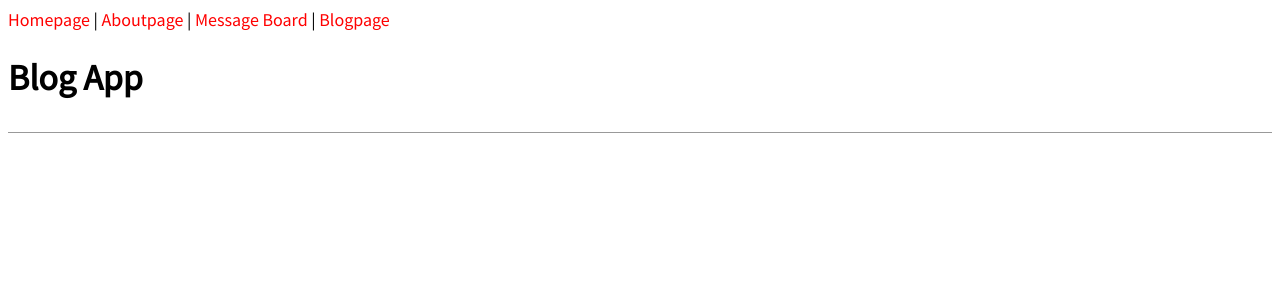
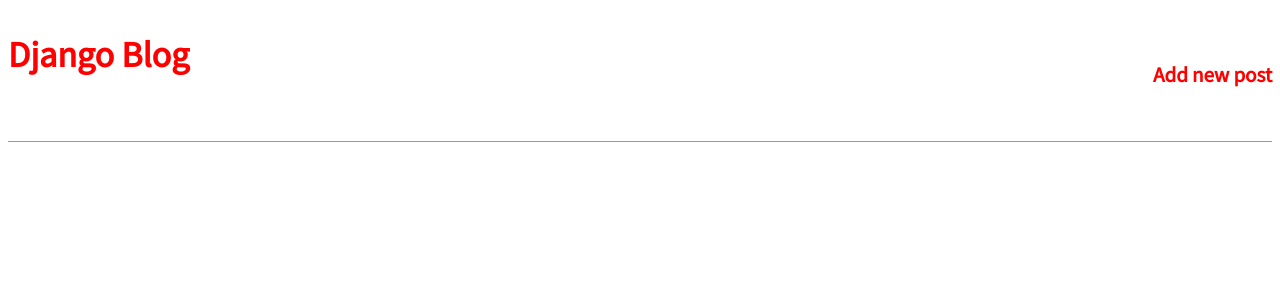
Before and after one commit to reyptr27/DjangoForBeginners, a Django app: page /blog/ in a window 1280 px wide. Shown: the top 300 px of the page. Run offline with Django 4.2, Linux system fonts and the light colour scheme; data that the repository does not hold is empty.

Commit message:
fix secret_key add .env and fix css for blog page

```diff
--- a/requirements.txt
+++ b/requirements.txt
@@ -1,4 +1,5 @@
 asgiref==3.6.0
 Django==4.2
+python-dotenv==1.0.0
 sqlparse==0.4.4
 tzdata==2023.3
--- a/static/css/base.css
+++ b/static/css/base.css
@@ -14,14 +14,14 @@ header a {
   text-decoration: none;
 }
 
-/* .nav-left {
+.nav-left {
   margin-right: auto;
 }
 
 .nav-right {
   display: flex;
   padding-top: 2rem;
-} */
+}
 
 .blog-post {
   margin-bottom: 2rem;
--- a/templates/base/base.html
+++ b/templates/base/base.html
@@ -10,11 +10,6 @@
     <link rel="stylesheet" type="text/css" href="{% static 'css/base.css' %}" />
   </head>
   <body>
-    <header>
-      <a href="{% url 'homepage' %}">Homepage</a> | <a href="{% url 'aboutpage' %}">Aboutpage</a> | <a href="{% url 'message_board' %}">Message Board</a> |
-      <a href="{% url 'blogpage' %}">Blogpage</a>
-    </header>
+    {% block content %} {% endblock content %}
   </body>
 </html>
-
-{% block content %} {% endblock content %}
--- /dev/null
+++ b/templates/base/navigation.html
@@ -0,0 +1,5 @@
+{% load static %}
+<header>
+  <a href="{% url 'homepage' %}">Homepage</a> | <a href="{% url 'aboutpage' %}">Aboutpage</a> | <a href="{% url 'message_board' %}">Message Board</a> |
+  <a href="{% url 'blogpage' %}">Blogpage</a>
+</header>
--- /dev/null
+++ b/templates/base/navigation_blog.html
@@ -0,0 +1,10 @@
+{% load static %}
+<header class="app-name">
+  <div class="nav-left">
+    <h1><a href="{% url 'homepage' %}">Django Blog</a></h1>
+  </div>
+
+  <div class="nav-right">
+    <h3><a href="">Add new post</a></h3>
+  </div>
+</header>
--- a/templates/blog/blog.html
+++ b/templates/blog/blog.html
@@ -1,5 +1,4 @@
-{% extends "base/base.html" %} {% block content %}
-<h1 class="app-name">Blog App</h1>
+{% extends "base/base.html" %} {% block content %} {% include "base/navigation_blog.html" %}
 <ul>
   {% for post in post_list %}
   <div class="blog-post">
--- a/templates/blog/blog_detail.html
+++ b/templates/blog/blog_detail.html
@@ -1,4 +1,5 @@
 {% extends "base/base.html" %} {% block content %}
+
 <h1 class="app-name">Blog App Post Detail</h1>
 
 <div class="blog-post">
--- a/templates/message_board/post.html
+++ b/templates/message_board/post.html
@@ -1,4 +1,4 @@
-{% extends "base/base.html" %} {% block content %}
+{% extends "base/base.html" %} {% block content %} {% include "base/navigation.html" %}
 <h1 class="app-name">Message Board</h1>
 <ul>
   {% for post in post_list %}
```
Also changed, not shown: core/settings.py (+5 -2 lines), templates/pages/about.html (+7 -1 lines), templates/pages/home.html (+8 -1 lines), 1 other file.
